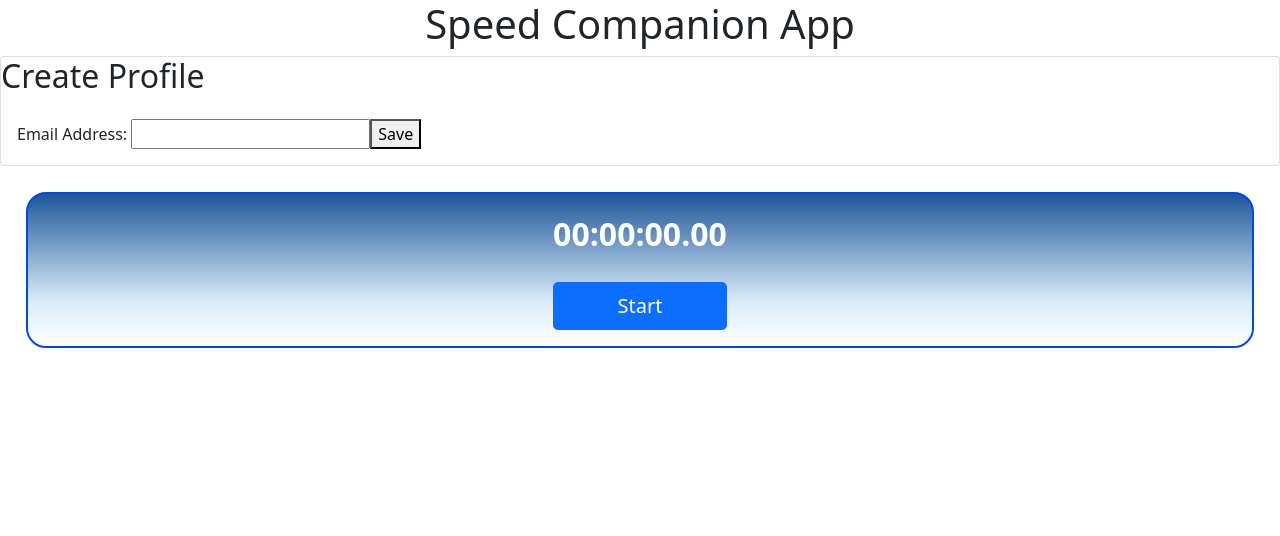
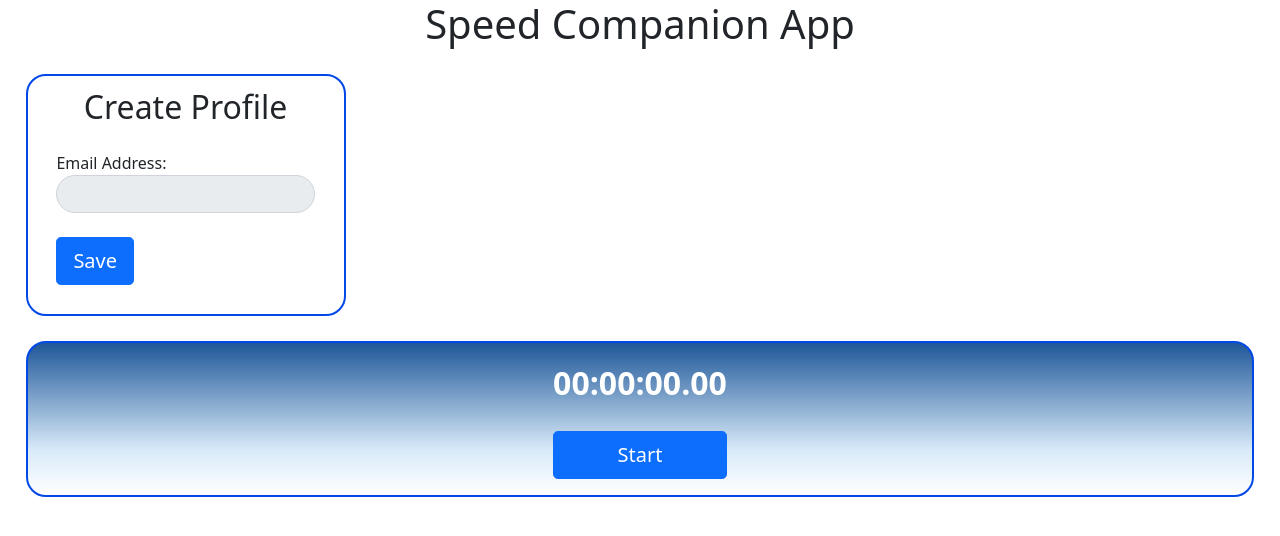
Before and after one commit to 2022-spring-adv-fe-mowe/tca-speed, an Angular app: page / in a window 1280 px wide. Shown: the top 536 px of the page. Built offline with nearby package versions, Linux system fonts and the light colour scheme.

Commit message:
user-profile styling
at least it looks a little better now...

```diff
--- a/src/app/user-profile/user-profile.component.css
+++ b/src/app/user-profile/user-profile.component.css
@@ -0,0 +1,16 @@
+div.card {
+   border: 2px solid #0048E8;
+   border-radius: 20px;
+   margin: 2%;
+   max-width: 25%;
+   padding: 1%;
+}
+
+input {
+    border-radius: 20px;
+    width: 100%;
+}
+
+h2 {
+    align-self: center;
+}
--- a/src/app/user-profile/user-profile.component.html
+++ b/src/app/user-profile/user-profile.component.html
@@ -6,10 +6,21 @@
     <div class="card-body">
 
         <form method="post">
-            <label>Email Address:
-              <input name="submitted-email" autocomplete="email">
-            </label>
-            <button>Save</button>
+            <label>Email Address:</label>
+
+            <br />
+
+            <input
+                class="input-group-text" id="inputGroup-sizing-default" name="submitted-email" autocomplete="email"
+            >
+            <br />
+
+            <button
+                type="submit"
+                class="btn btn-primary btn-lg"
+            >
+                Save
+            </button>
           </form>
 
     </div>
```
